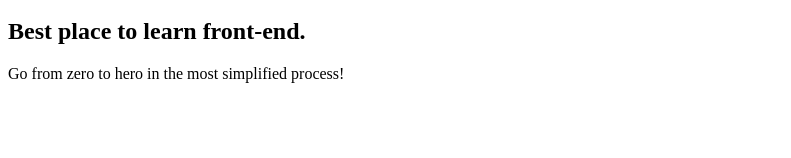
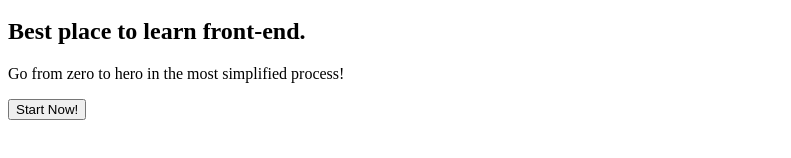
Before and after one commit to codingmster1/web-site, a plain HTML site: page index.html in a window 1280 px wide. Shown: the part 162-320 px from the top of the page, without its empty margins (0-791 px from the left). Drawn offline with Linux system fonts and the light colour scheme.

Commit message:
button added

```diff
--- a/index.html
+++ b/index.html
@@ -20,6 +20,7 @@
             <div>
                 <h1>Best place to learn front-end.</h1>
                 <p>Go from zero to hero in the most simplified process!</p>
+                <button>Start Now!</button>
             </div>
         </header>
     </section>
```
